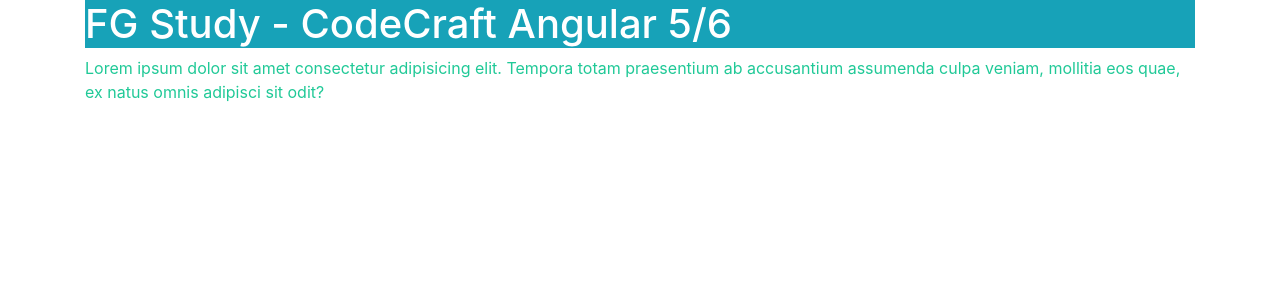
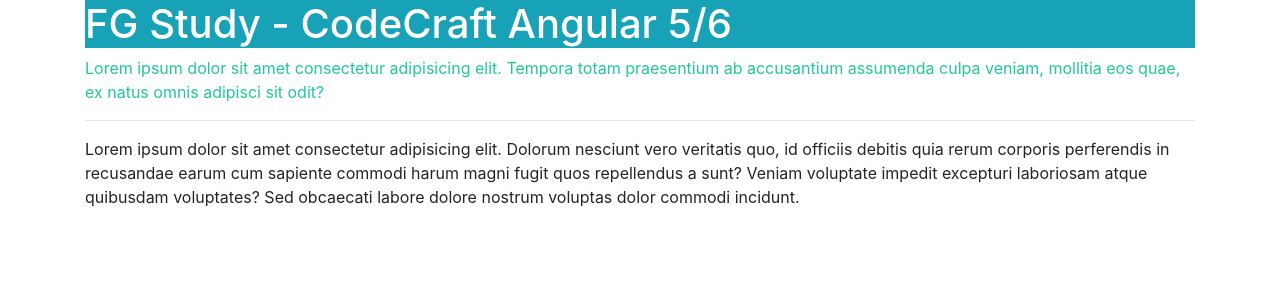
Before and after one commit to vladimir3b/fg-study-codecraft-angular, an Angular app: page / in a window 1280 px wide. Shown: the top 300 px of the page. Built offline with nearby package versions, Linux system fonts and the light colour scheme.

Commit message:
test for codesandbox

```diff
--- a/src/app/components/root/root.component.html
+++ b/src/app/components/root/root.component.html
@@ -7,6 +7,8 @@
       <p>
         Lorem ipsum dolor sit amet consectetur adipisicing elit. Tempora totam praesentium ab accusantium assumenda culpa veniam, mollitia eos quae, ex natus omnis adipisci sit odit?
       </p>
+      <hr>
+      Lorem ipsum dolor sit amet consectetur adipisicing elit. Dolorum nesciunt vero veritatis quo, id officiis debitis quia rerum corporis perferendis in recusandae earum cum sapiente commodi harum magni fugit quos repellendus a sunt? Veniam voluptate impedit excepturi laboriosam atque quibusdam voluptates? Sed obcaecati labore dolore nostrum voluptas dolor commodi incidunt.
     </div>
   </div>
 </div>
```
